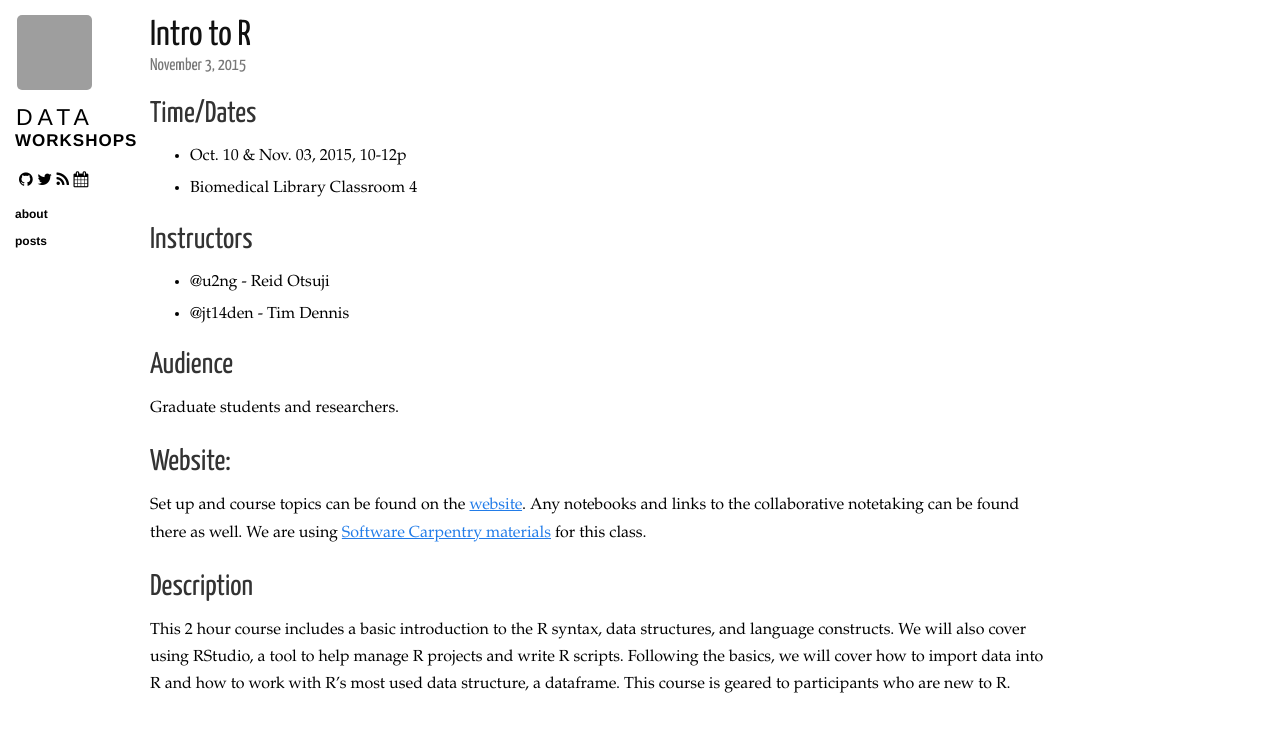
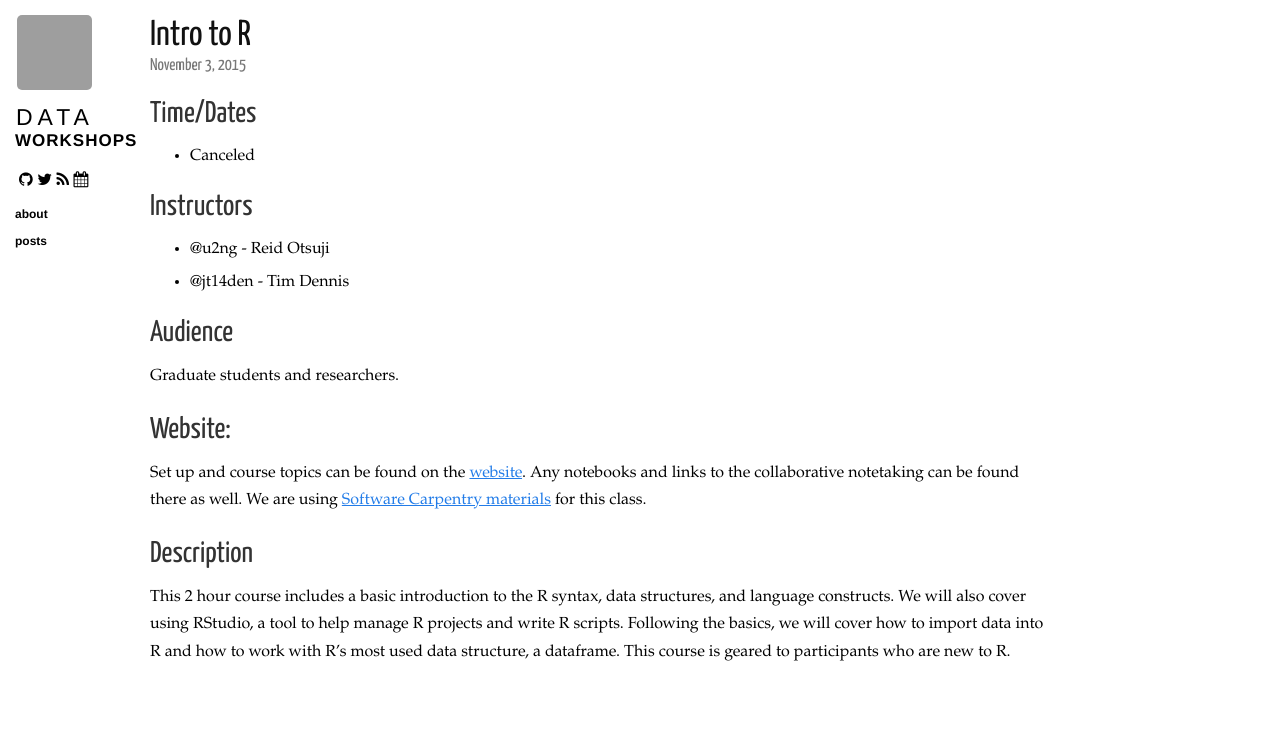
Before and after one commit to ucsdlib/workshops, a Jekyll site: the page built from _posts/2015-11-03-intro-R.markdown, in a window 1280 px wide. Shown: the top 732 px of the page. Built offline with Jekyll 4.4.1, drawn with Linux system fonts in a browser that asks for light colours; nearby versions of some CDN libraries; Markdown is read by kramdown in place of the engine named in the settings; grey boxes are pictures that could not be loaded.

Commit message:
canceling two workshops

```diff
--- a/_posts/2015-11-03-intro-R.markdown
+++ b/_posts/2015-11-03-intro-R.markdown
@@ -7,8 +7,7 @@ tags: workshop r
 
 ## Time/Dates
 
-* Oct. 10 & Nov. 03, 2015, 10-12p
-* Biomedical Library Classroom 4
+* Canceled
 
 ## Instructors
 
--- a/_posts/2015-11-15-data-manipulation-R.markdown
+++ b/_posts/2015-11-15-data-manipulation-R.markdown
@@ -7,8 +7,7 @@ tags: workshop r
 
 ## Time/Date
 
-* Nov. 15, 2015, 10-12p
-* Biomedical Library Classroom 4
+* canceled
 
 ## Instructors
 
```
